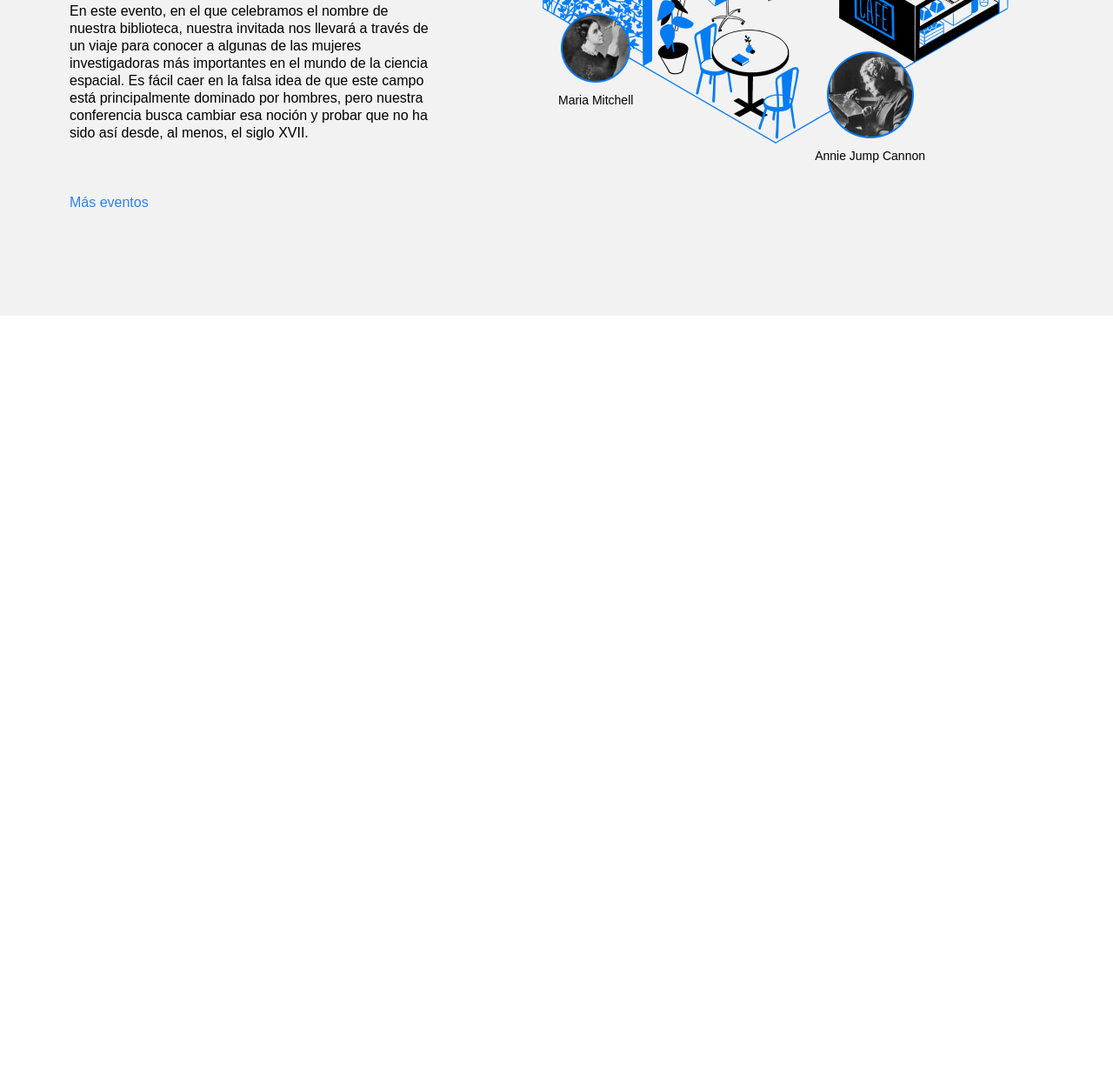
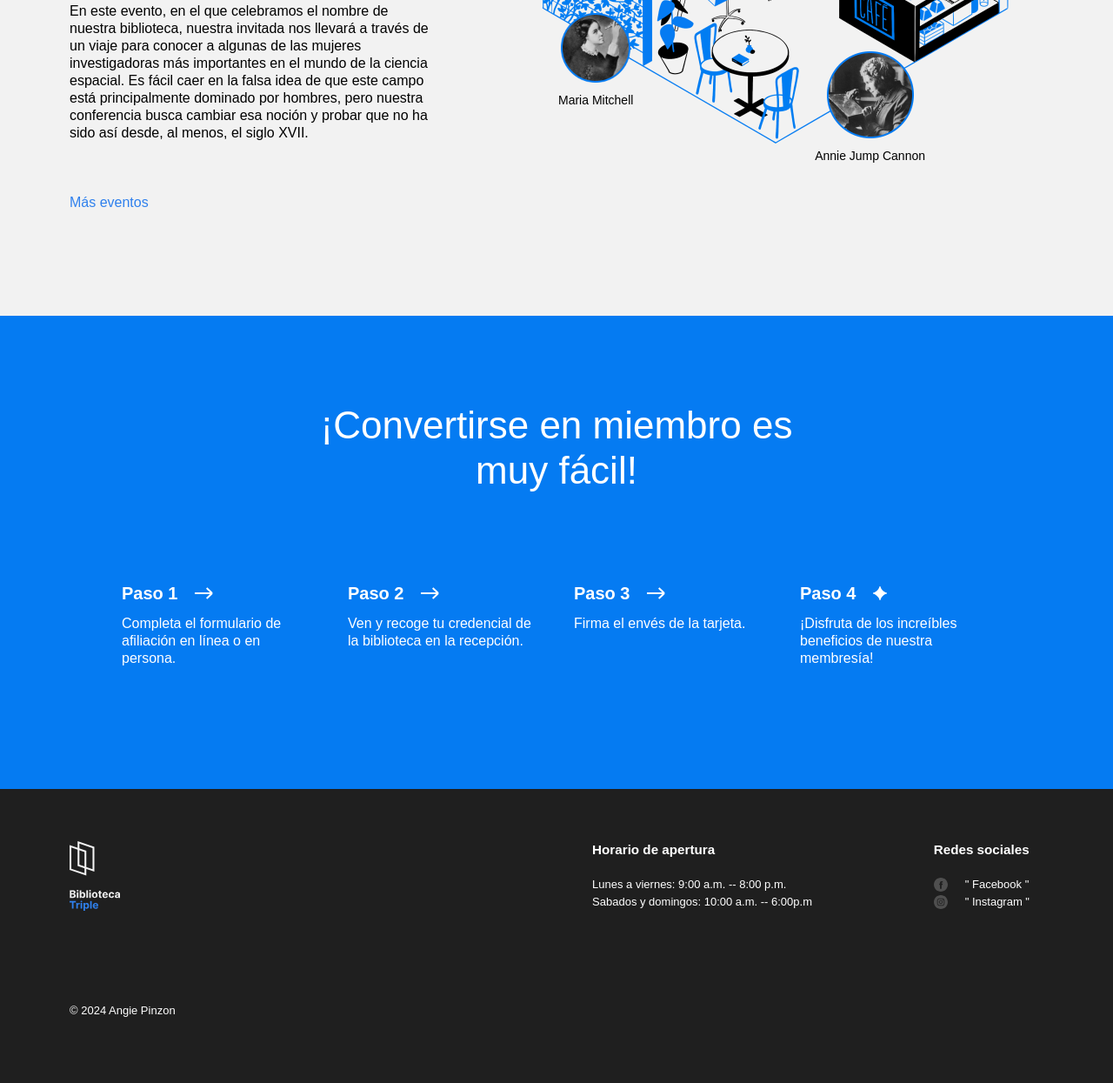
Before and after one commit to angiepinzon01/web_project_library_es, a plain HTML site: page index.html in a window 1280 px wide. Shown: the part 2575-3820 px from the top of the page at 87% size. Before the commit the page ends 2938 px from the top, so only its background shows below. Drawn offline with Linux system fonts and the light colour scheme.

Commit message:
Actualizacion proyecto footer

```diff
--- a/index.html
+++ b/index.html
@@ -225,7 +225,113 @@
             </div>
           </div>
         </section>
+        <section class="membership" id="membership">
+          <h2 class="membership__title">
+            ¡Convertirse en miembro es muy fácil!
+          </h2>
+          <ul class="membership__steps">
+            <li class="step">
+              <h3 class="step__title">
+                Paso 1
+                <img
+                  src="./images/icon_step_forward.svg"
+                  alt="icon forward"
+                  class="step__icon"
+                />
+              </h3>
+              <p class="step__description">
+                Completa el formulario de afiliación en línea o en persona.
+              </p>
+            </li>
+            <li class="step">
+              <h3 class="step__title">
+                Paso 2
+                <img
+                  src="./images/icon_step_forward.svg"
+                  alt="icon forward"
+                  class="step__icon"
+                />
+              </h3>
+              <p class="step__description">
+                Ven y recoge tu credencial de la biblioteca en la recepción.
+              </p>
+            </li>
+            <li class="step">
+              <h3 class="step__title">
+                Paso 3
+                <img
+                  src="./images/icon_step_forward.svg"
+                  alt="icon forward"
+                  class="step__icon"
+                />
+              </h3>
+              <p class="step__description">Firma el envés de la tarjeta.</p>
+            </li>
+            <li class="step">
+              <h3 class="step__title">
+                Paso 4
+                <img
+                  src="./images/icon_step_finish.svg"
+                  alt="icon finish"
+                  class="step__icon"
+                />
+              </h3>
+              <p class="step__description">
+                ¡Disfruta de los increíbles beneficios de nuestra membresía!
+              </p>
+            </li>
+          </ul>
+        </section>
       </main>
+      <footer class="footer" id="footer">
+      <div class="footer__columns">
+        <div class="footer__column">
+          <img
+            class="footer__logo"
+            src="images/logo_white.svg"
+            alt="Logotipo Biblioteca Triple"
+          />
+        </div>
+
+        <div class="footer__column footer__column_content_hours">
+          <h3 class="footer__column-heading">Horario de apertura</h3>
+          <ul class="footer__list">
+            <li class="footer__list-item">
+              Lunes a viernes: 9:00 a.m. -- 8:00 p.m.
+            </li>
+            <li class="footer__list-item">
+              Sabados y domingos: 10:00 a.m. -- 6:00p.m
+            </li>
+          </ul>
+        </div>
+        <div class="footer__column footer__column_content_social">
+          <h3 class="footer__column-heading">Redes sociales</h3>
+          <ul class="footer__list">
+            <li class="footer__list-item">
+              <a href="#" class="footer__column-link">
+                <img
+                  src="./images/facebook_white.svg"
+                  alt="Logotipo Facebook"
+                  class="footer__social-icon"
+                />
+                " Facebook "
+              </a>
+            </li>
+            <li class="footer__list-item">
+              <a href="#" class="footer__column-link">
+                <img
+                  src="./images/instagram_white.svg"
+                  alt="Logotipo Instagram"
+                  class="footer__social-icon"
+                />
+                " Instagram "
+              </a>
+            </li>
+          </ul>
+        </div>
+      </div>
+      <p class="footer__copyright">© 2024 Angie Pinzon</p>
     </div>
+  </footer>
   </body>
 </html>
--- a/styles/style.css
+++ b/styles/style.css
@@ -288,3 +288,119 @@
   font-size: 14px;
   margin: 0;
 }
+.membership {
+  padding: 100px 0 140px;
+  background-color: #057bf2;
+  color: #ffffff;
+}
+
+.membership__title {
+  max-width: 574px;
+  margin: 0 auto;
+  text-align: center;
+  font-size: 44px;
+  font-weight: 500;
+  line-height: 52px;
+}
+
+.membership__steps {
+  list-style-type: none;
+  padding: 0;
+  margin: 100px 0 0;
+  display: flex;
+  justify-content: center;
+  flex-wrap: wrap;
+  gap: 40px;
+}
+
+.step {
+  flex-basis: 220px;
+}
+
+.step__title {
+  margin: 0;
+  font-size: 20px;
+  line-height: 30px;
+  font-weight: 700;
+  display: flex;
+  align-items: center;
+}
+
+.step__icon {
+  margin-left: 20px;
+}
+
+.step__description {
+  margin: 10px 0 0;
+}
+
+.footer {
+  display: flex;
+  box-sizing: border-box;
+  flex-direction: column;
+  background-color: #1f1f1f;
+  padding: 60px 80px;
+  color: #fff;
+  position: relative;
+}
+
+.footer__columns {
+  display: flex;
+  justify-content: space-between;
+}
+
+.footer__column_content_hours {
+  margin-left: auto;
+  position: absolute;
+  right: 250px;
+  font-size: small;
+  margin-right: 80px;
+}
+
+.footer__column_content_social {
+  margin-left: 80px;
+
+  font-size: small;
+}
+
+.footer__logo {
+  height: 80px;
+  width: 58px;
+}
+
+.footer__column-heading {
+  margin-bottom: 20px;
+  margin-top: 0;
+}
+
+.footer__list {
+  list-style-type: none;
+  padding: 0;
+  margin: 0;
+}
+
+.footer__list-item {
+  display: flex;
+  flex-wrap: wrap;
+  gap: 10px;
+  padding: 0 16px 0 0;
+}
+
+.footer__column-link {
+  color: white;
+  text-decoration: none;
+  display: flex;
+  column-gap: 10px;
+  align-items: center;
+}
+
+.footer__social-icon {
+  width: 16px;
+  height: 16px;
+  padding-right: 10px;
+}
+
+.footer__copyright {
+  margin-top: 100px;
+  font-size: small;
+}
```
